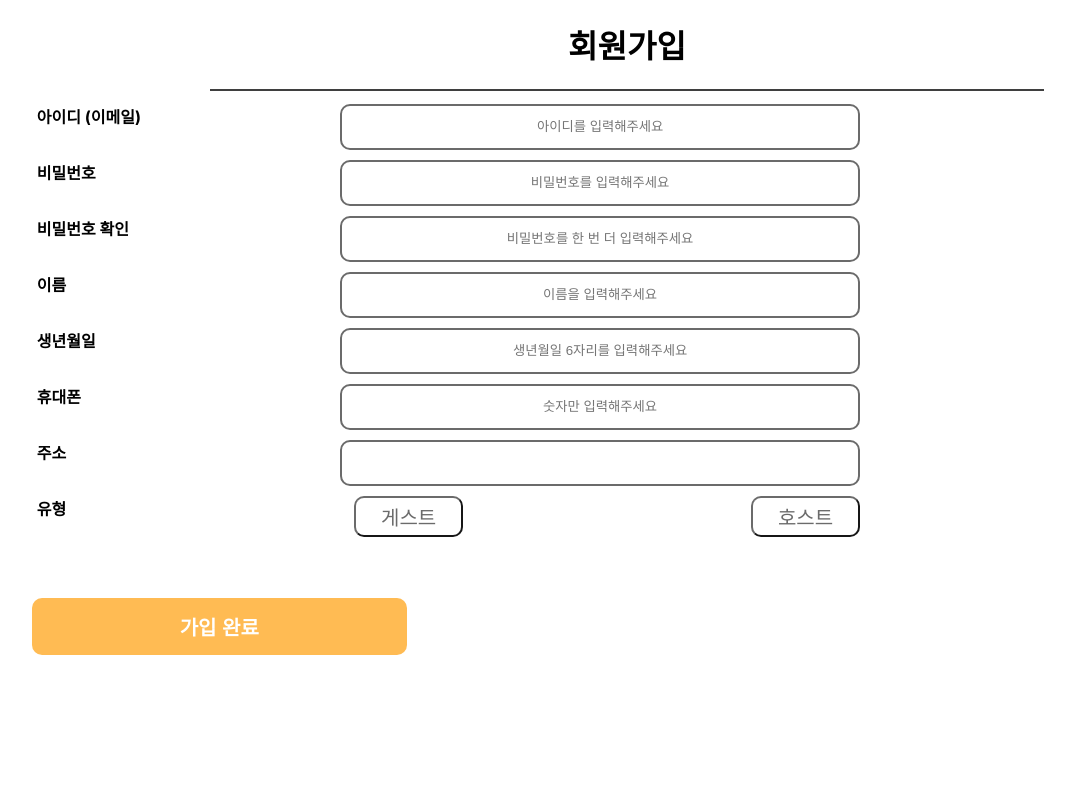
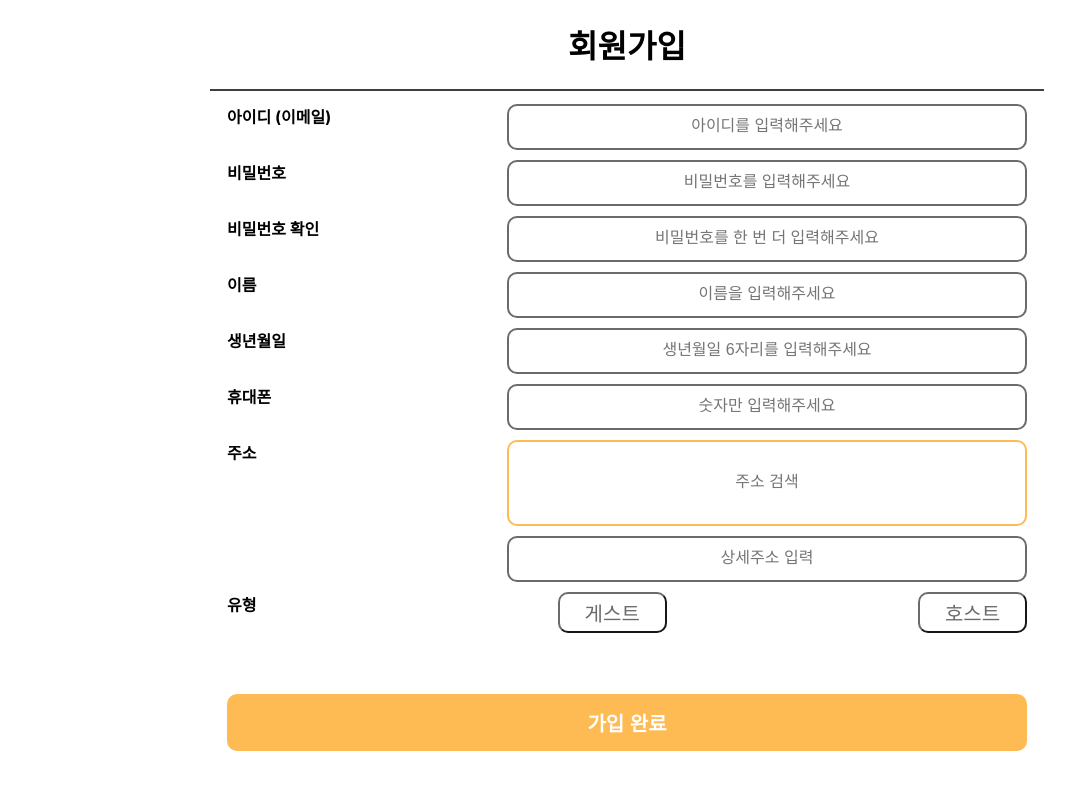
Before and after one commit to GwinongGwinong/frontend, a React (Create React App) app: page /signup in a window 1280 px wide. Shown: the top 790 px of the page, without its empty margins (13-1088 px from the left). Built offline with nearby package versions, Linux system fonts and the light colour scheme; what recoil-persist would draw is missing.

Commit message:
#7 - 화면 중앙 정렬하기

```diff
--- a/src/pages/SignUp.jsx
+++ b/src/pages/SignUp.jsx
@@ -1,10 +1,15 @@
 import React, { useState } from 'react';
 import styles from "../styles/SignUp.module.css";
+import Navbar from '../components/Navbar';
+import Footer from '../components/Footer';
 
 export default function SignUp() {
     const [clicked,setClicked]=useState(false);
     const updateClick=()=>{
-        setClicked(!clicked);
+        setClicked(true);
+    }
+    const checkClick=()=>{
+        alert(clicked);
     }
     return (
         <>
@@ -13,7 +18,7 @@ export default function SignUp() {
             <div className={styles.wrapAll}>
                 <form action="" className={styles.wrapLine}>
                     <div className={styles.text}>아이디 (이메일)</div>
-                    <input type="text" placeholder="아이디를 입력해주세요"/>
+                    <input type="email" placeholder="아이디를 입력해주세요"/>
                 </form>
                 <form action="" className={styles.wrapLine}>
                     <div className={styles.text}>비밀번호</div>
@@ -37,18 +42,22 @@ export default function SignUp() {
                 </form>
                 <form action="" className={styles.wrapLine}>
                     <div className={styles.text}>주소</div>
-                    <input type="text" />
+                    <input className={styles.address} type="text" placeholder="주소 검색"/>
                 </form>
+                <div className={styles.wrapLine}>
+                    <div className={styles.text}></div>
+                    <input type="text" placeholder="상세주소 입력"/>
+                </div>
                 <form action="" className={styles.wrapLine}>
                     <div className={styles.text}>유형</div>
-                    <button className={styles.selectButton} onClick={updateClick}>게스트</button>
-                    <button className={styles.selectButton} onClick={updateClick}>호스트</button>
+                    <button className={styles.selectButton} onClick={updateClick} type="button">게스트</button>
+                    <button className={styles.selectButton} onClick={updateClick} type="button">호스트</button>
                 </form>
-                <form action="">
-                    <button className={styles.submitButton}>가입 완료</button>
+                <form action="" className={styles.wrapButton}>
+                    <button className={styles.submitButton} onClick={checkClick}>가입 완료</button>
                 </form>
             </div>
-
+            <Footer />
         </>
     );
 }
--- a/src/styles/SignUp.module.css
+++ b/src/styles/SignUp.module.css
@@ -10,7 +10,8 @@ hr{
 }
 
 .wrapAll{
-    width:70%;
+    display: flex;
+    flex-direction: column;
 }
 
 .wrapLine{
@@ -18,6 +19,11 @@ hr{
     justify-content: space-between;
     margin:0 auto;
     padding:5px;
+    width: 800px;
+}
+.wrapButton{
+    display: flex;
+    margin: 0 auto;
 }
 input{
     width: 40vw;
@@ -26,10 +32,17 @@ input{
     border-radius: 10px;
     text-align: center;
 }
+input::placeholder{
+    font-size: 16px;
+}
 .text{
     font-weight: bold;
+    padding-right: 50px;
 }
-
+.address{
+    height: 80px;
+    border: 2px solid var(--color-yellow);
+}
 .selectButton{
     width: 109px;
     height: 41px;
@@ -53,7 +66,7 @@ input{
     color:var(--color-white);
     font-size: 20px;
     font-weight: bold;
-    width: 45%;
+    width: 800px;
     height: 57px;
     margin-top: 7vh;
 }
```
